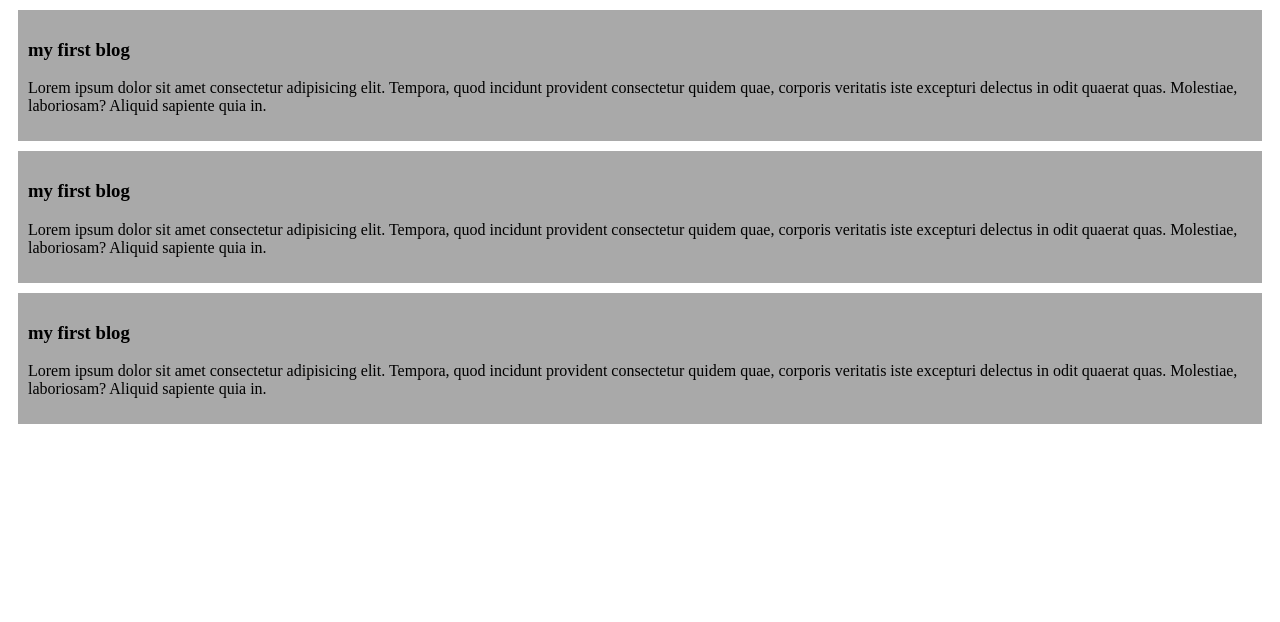
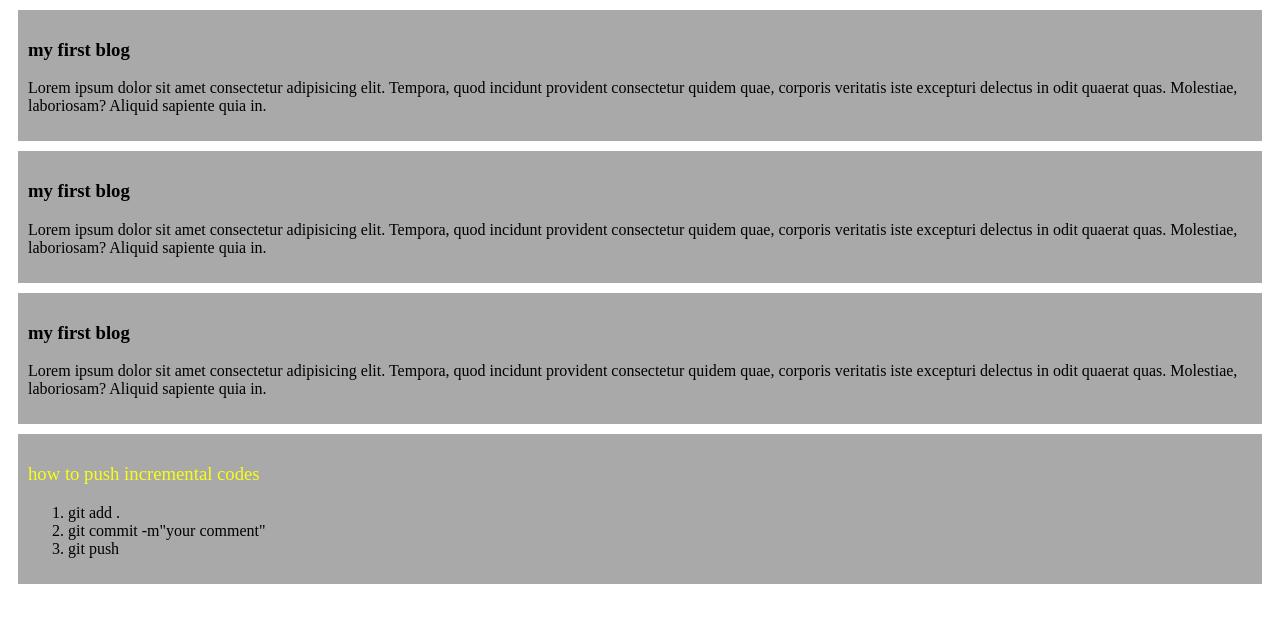
Before and after one commit to SHIHABSSS1/03.module, a plain HTML site: page index.html in a window 1280 px wide. Drawn offline with Linux system fonts and the light colour scheme.

Commit message:
its 3rd commit

```diff
--- a/index.html
+++ b/index.html
@@ -19,5 +19,13 @@
         <h3>my first blog</h3>
         <p>Lorem ipsum dolor sit amet consectetur adipisicing elit. Tempora, quod incidunt provident consectetur quidem quae, corporis veritatis iste excepturi delectus in odit quaerat quas. Molestiae, laboriosam? Aliquid sapiente quia in.</p>
     </div>
+    <div>
+        <h3 id="nn">how to push incremental codes</h3>
+        <ol>
+            <li>git add .</li>
+            <li>git commit -m"your comment"</li>
+            <li>git push</li>
+        </ol>
+    </div>
 </body>
 </html>
--- a/styles/blog.css
+++ b/styles/blog.css
@@ -3,3 +3,7 @@ div{
     padding: 10px;
     margin: 10px;
 }
+#nn{
+    font-weight: 500;
+    color: rgb(247, 255, 20);
+}
```
